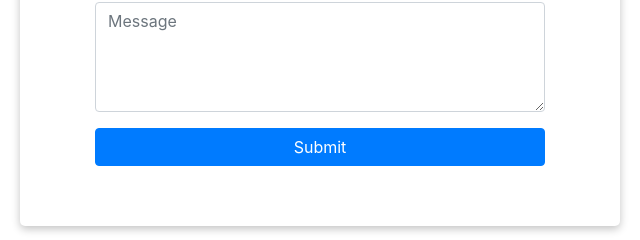
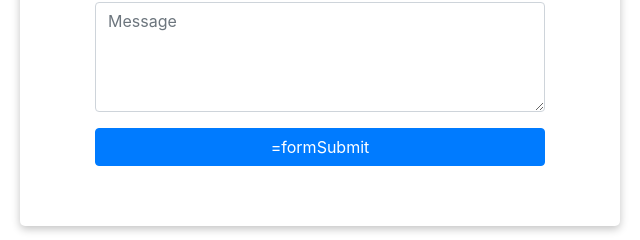
Before and after one commit to COD3INGIT/myPortfolio, a plain HTML site: page index.html in a window 1280 px wide. Shown: the part 4113-4353 px from the top of the page, 320-960 px from the left. Drawn offline with nearby package versions, Linux system fonts and the light colour scheme.

Commit message:
Edit index.html

```diff
--- a/index.html
+++ b/index.html
@@ -224,7 +224,7 @@
             </div>
             <div>
 
-            <input type="submit" id="submit_btn"class="btn btn-primary" style="width: 100%;"  > </input>
+            <input type="submit" id="submit_btn"class="btn btn-primary" value="=formSubmit" style="width: 100%;"  > </input>
 
            </div>
 
```
